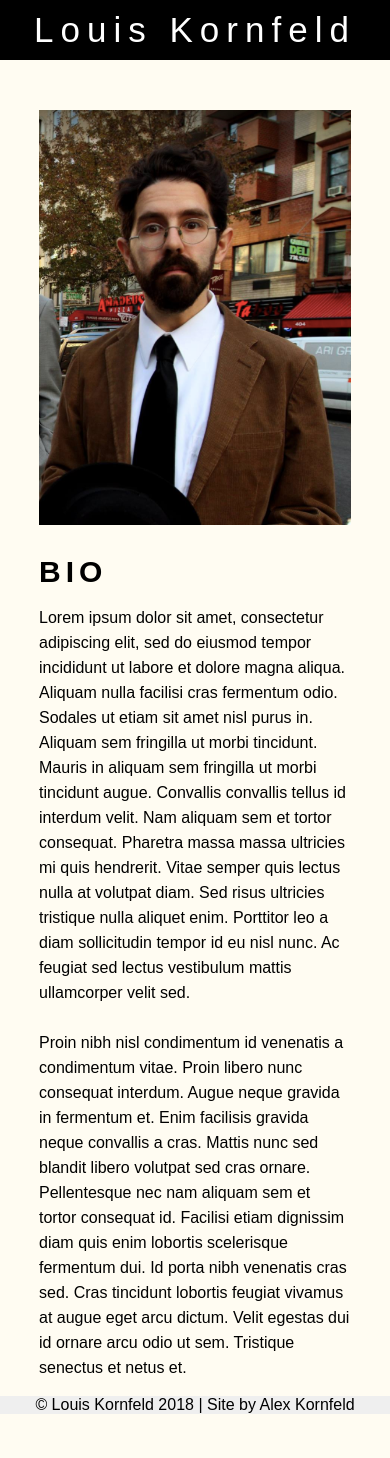
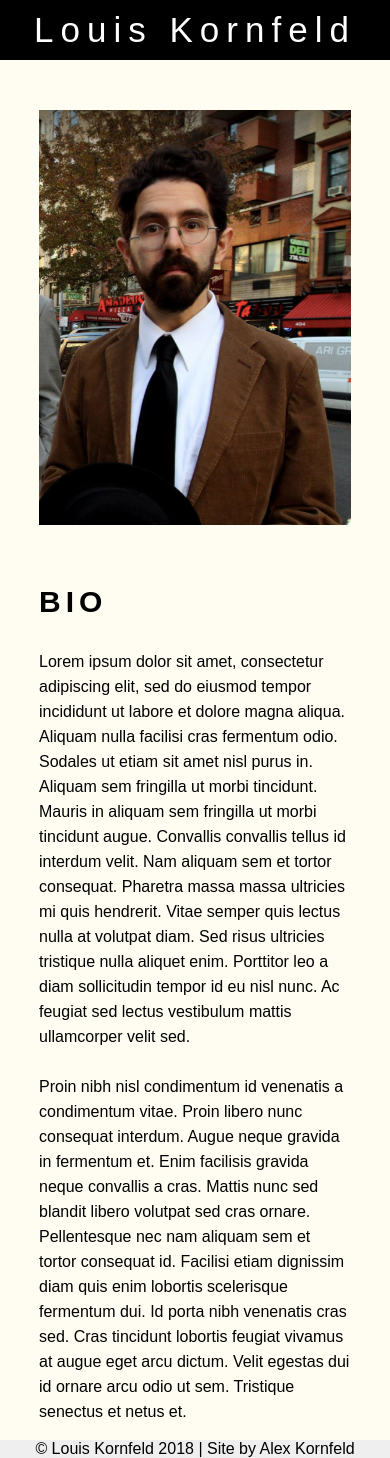
Before and after one commit to akorn3001/louis_site, a React (Create React App) app: page / in a window 390 px wide. Before the commit the page ends 1414 px from the top, so only its background shows below. Built offline with nearby package versions, Linux system fonts and the light colour scheme.

Commit message:
Fix responsive problem with bio text

```diff
--- a/src/App.css
+++ b/src/App.css
@@ -52,32 +52,31 @@ footer {
 .bio {
   display: flex;
   flex-wrap: wrap;
+  justify-content: space-around;
+  flex-direction: horizontal;
   width: 80%;
-  justify-content: space-around;
   margin: auto;
-  flex-direction: horizontal;
   align-items: center;
+  overflow: auto;
 }
 
-.bio-text {
-  max-width: 450px;
-  min-width: 250px;
+.bio-text p {
   line-height: 25px;
 }
 
-.bio-img {
+.headshot {
   max-width: 100%;
   height: auto;
   margin-right: 40px;
   margin-bottom: 30px;
 }
 
-.bio span {
+.bio h3 {
   font-weight: bold;
   font-size: 30px;
   letter-spacing: 5px;
 }
 
-.bio div {
-
+.bio-text {
+  flex: 250px;
 }
--- a/src/components/bio.js
+++ b/src/components/bio.js
@@ -6,10 +6,10 @@ class Bio extends Component {
   render () {
     return (
       <div className="bio">
-        <img src={Headshot} className="bio-img" />
-        <div>
-          <span>BIO</span>
-          <p className="bio-text">
+        <img src={Headshot} className="headshot" />
+        <div className="bio-text">
+          <h3>BIO</h3>
+          <p className>
             Lorem ipsum dolor sit amet, consectetur adipiscing
             elit, sed do eiusmod tempor incididunt ut labore et
             dolore magna aliqua. Aliquam nulla facilisi cras
```
